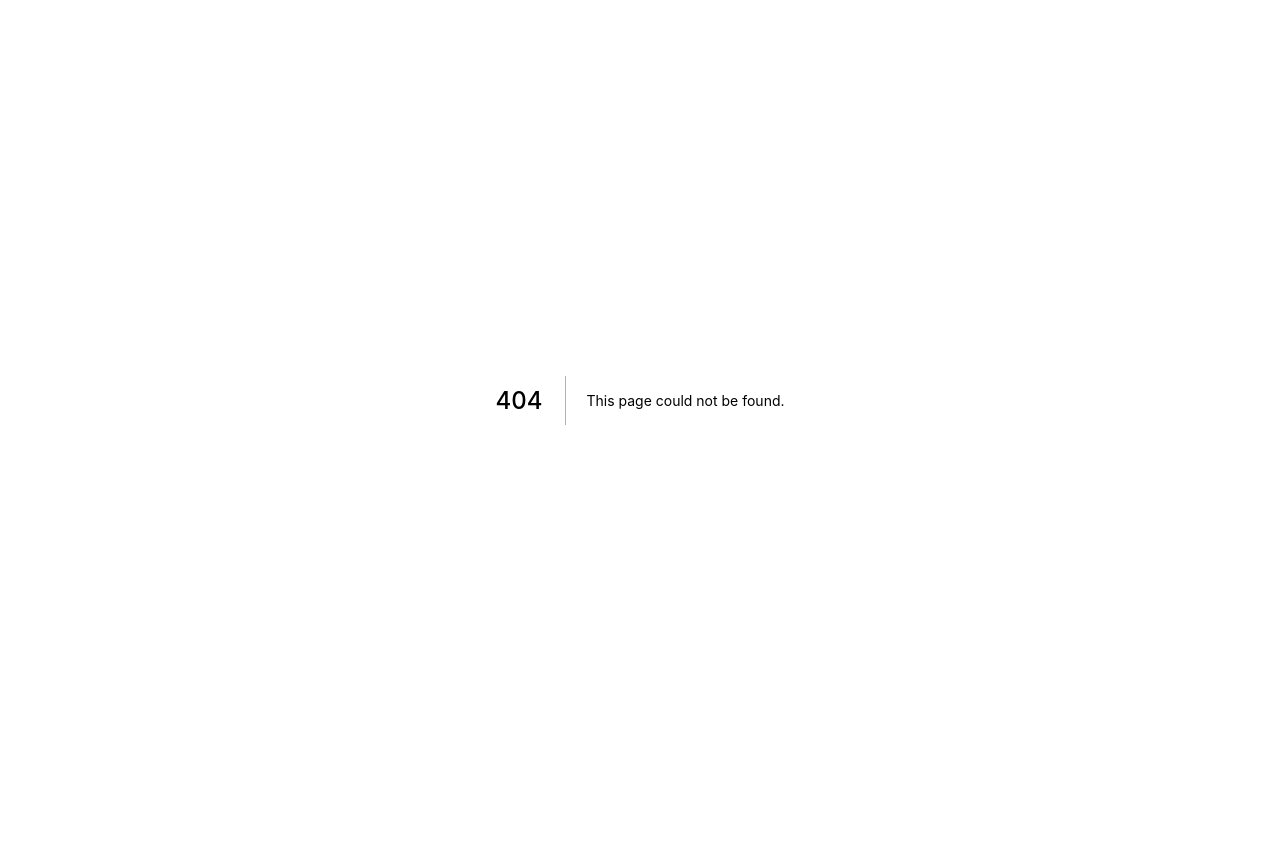
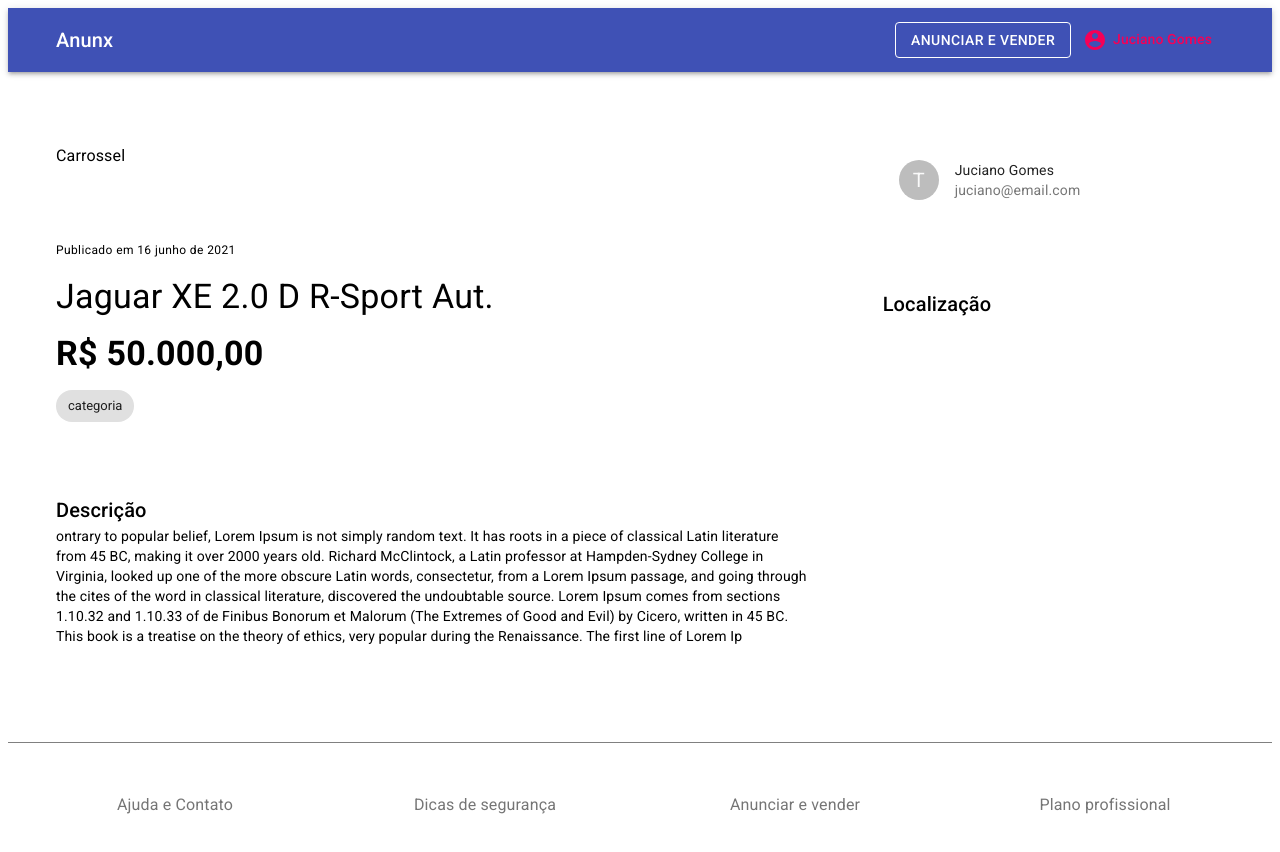
Before and after one commit to Juciano-Farias/anunx, a Next.js app: page /product in a window 1280 px wide. Before the commit this address had no page. Shown: the top 852 px of the page. Before the commit the page ends 800 px from the top, so only its background shows below. Built offline with nearby package versions, Linux system fonts and the light colour scheme.

Commit message:
adicionando o esqueleto da pagina product

```diff
--- /dev/null
+++ b/pages/product.js
@@ -0,0 +1,69 @@
+import { Avatar, Box, Card, CardHeader, CardMedia, Chip, Container, Grid, Typography } from '@material-ui/core'
+import TemplateDefault from '../src/templates/Default'
+import { makeStyles } from '@material-ui/core'
+
+const useStyles = makeStyles((theme) => ({
+    box:{
+        backgroundColor: theme.palette.background.white,
+        padding: theme.spacing(3),
+        marginBottom: theme.spacing(3),
+    },
+    productName: {
+        margin: '15px 0',
+    },
+    price: {
+        fontWeight: 'bold',
+        marginBottom: '15px'
+    }
+}))
+
+const Product = () => {
+    const classes=useStyles()
+
+    return(
+        <TemplateDefault>
+            <Container maxWidth="lg">
+                <Grid container spacing={3}>
+                    <Grid item xs={8}>
+                        <Box className={classes.box}>
+                            <Typography>Carrossel</Typography>
+                        </Box>
+
+                        <Box className={classes.box} textAlign="left">
+                            <Typography component="span" variant="caption">Publicado em 16 junho de 2021</Typography>
+                            <Typography component="h4" variant="h4" className={classes.productName}>Jaguar XE 2.0 D R-Sport Aut.</Typography>
+                            <Typography component="h4" variant="h4" className={classes.price}>R$ 50.000,00</Typography>
+                            <Chip label="categoria" />
+                        </Box>
+
+                        <Box className={classes.box} textAlign="left">
+                            <Typography component="h6" variant="h6" >Descrição</Typography>
+                            <Typography component="p" variant="body2" >ontrary to popular belief, Lorem Ipsum is not simply random text. It has roots in a piece of classical Latin literature from 45 BC, making it over 2000 years old. Richard McClintock, a Latin professor at Hampden-Sydney College in Virginia, looked up one of the more obscure Latin words, consectetur, from a Lorem Ipsum passage, and going through the cites of the word in classical literature, discovered the undoubtable source. Lorem Ipsum comes from sections 1.10.32 and 1.10.33 of de Finibus Bonorum et Malorum (The Extremes of Good and Evil) by Cicero, written in 45 BC. This book is a treatise on the theory of ethics, very popular during the Renaissance. The first line of Lorem Ip</Typography>
+                        </Box>
+
+                    </Grid>
+                    <Grid item xs={4}>
+                        <Card elevation={0} className={classes.box}>
+                            <CardHeader
+                                avatar={
+                                    <Avatar>T</Avatar>
+                                }
+                                title='Juciano Gomes'
+                                subheader="juciano@email.com"
+                            />
+                            <CardMedia
+                                image='https://source.unsplash.com/random'
+                                title="Juciano Gomes"
+                            />
+                        </Card>
+                        <Box className={classes.box}>
+                                <Typography component="h6" variant="h6">Localização</Typography>
+                        </Box>
+                    </Grid>
+                </Grid>
+            </Container>
+        </TemplateDefault>
+    )
+}
+
+export default Product
```
